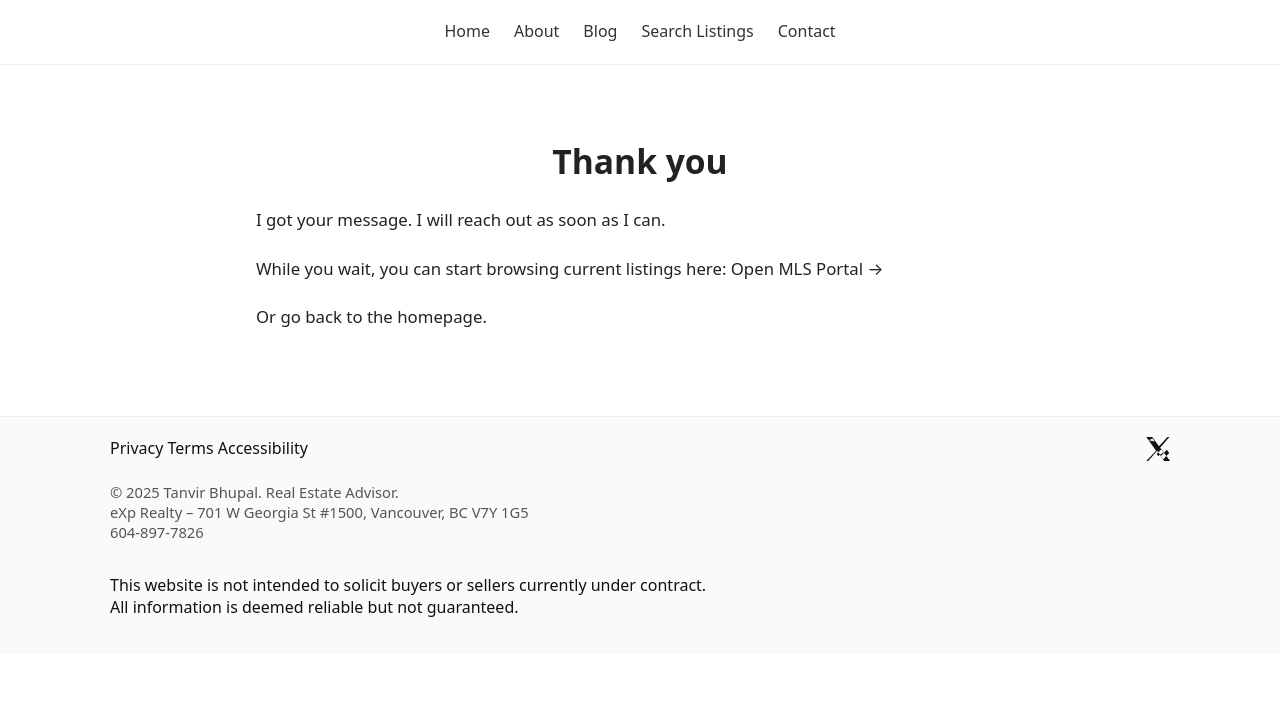
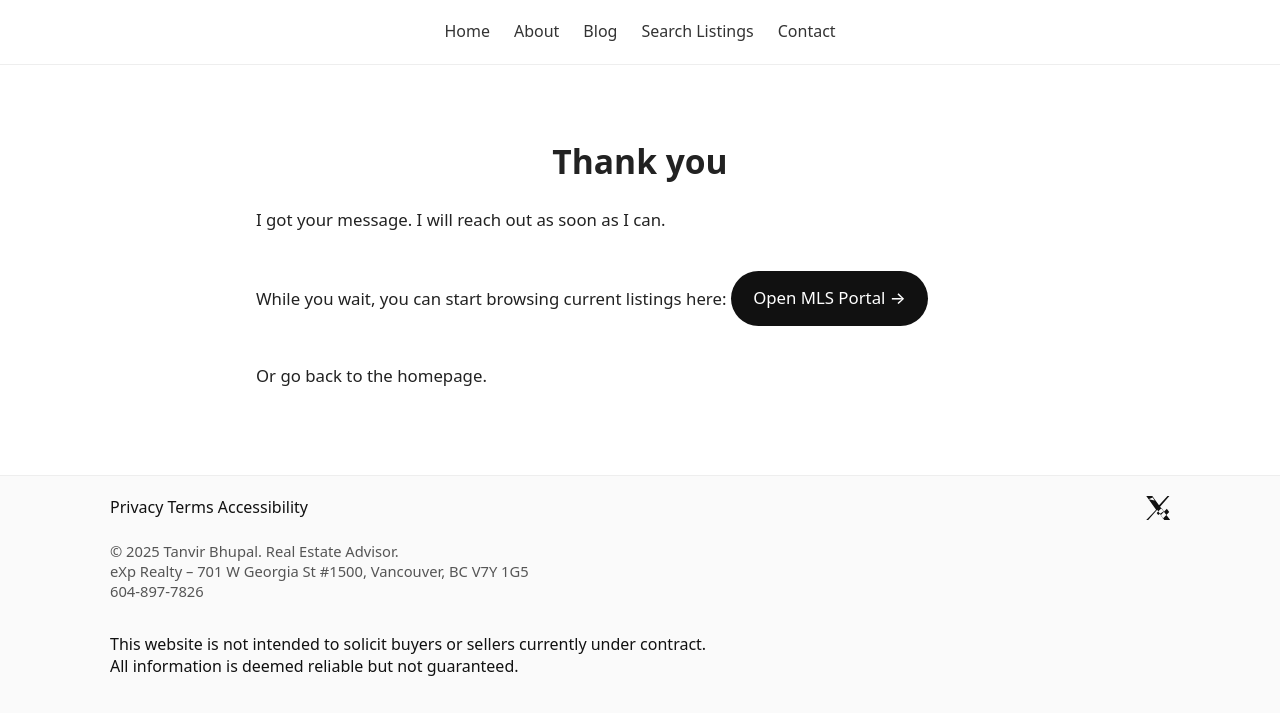
Before and after one commit to gvancouverhomes/gvancouverhomes.github.io, a Jekyll site: the page built from thanks.md, in a window 1280 px wide. Shown: the top 715 px of the page. Built offline with Jekyll 4.4.1, drawn with Linux system fonts in a browser that asks for light colours.

Commit message:
Update style.css

```diff
--- a/css/style.css
+++ b/css/style.css
@@ -405,3 +405,18 @@ p { margin: 0 0 1rem; }
     max-width: 1280px;
   }
 }
+/* Search page primary action */
+.page-content a[href*="exprealty.com"] {
+  display: inline-block;
+  margin: 1rem 0;
+  padding: 0.85rem 1.4rem;
+  background: #111;
+  color: #fff;
+  text-decoration: none;
+  border-radius: 999px;
+  font-weight: 500;
+}
+
+.page-content a[href*="exprealty.com"]:hover {
+  background: #000;
+}
```
